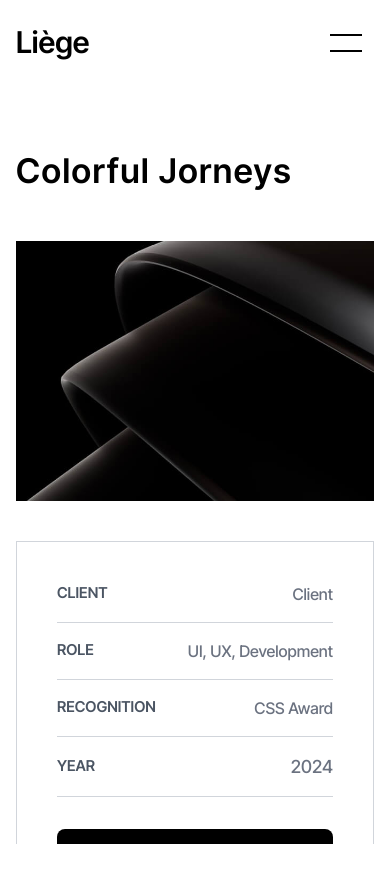
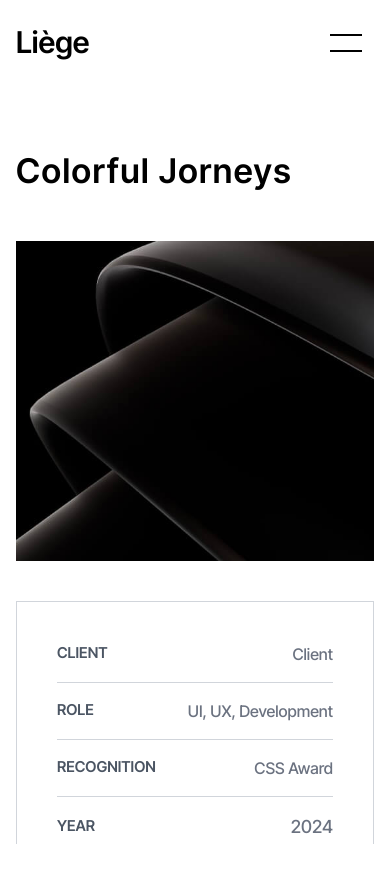
Before and after one commit to skupta12/Marketing-Agency, a Next.js app: page /work/colorful-jorneys in a window 390 px wide. Shown: the top 882 px of the page. Built offline with nearby package versions, Linux system fonts and the light colour scheme; a web font is replaced by a local one.

Commit message:
container issues

```diff
--- a/next.config.mjs
+++ b/next.config.mjs
@@ -5,7 +5,6 @@ const nextConfig = {
 			{
 				protocol: "http",
 				hostname: "localhost",
-				pathname: "/**"
 			},
 			{
 				protocol: "https",
--- a/package.json
+++ b/package.json
@@ -11,6 +11,7 @@
   },
   "dependencies": {
     "@heroicons/react": "^2.1.1",
+    "@plaiceholder/next": "^3.0.0",
     "@vercel/postgres": "^0.7.2",
     "aos": "^2.3.4",
     "clsx": "^2.1.0",
--- a/src/app/post/post.tsx
+++ b/src/app/post/post.tsx
@@ -1,6 +1,5 @@
 import React from "react";
 import Link from "next/link";
-import Image from "next/image";
 import { fetchFilteredBlogs } from "@/lib/data";
 import BlurImage from "@/components/BlurImage";
 
@@ -45,6 +44,7 @@ export default async function Post({
                 quality={100}
                 loading="eager"
                 priority
+                placeholder="blur"
                 sizes="(min-width: 1440px) 381px, (min-width: 1040px)
                 calc(27.89vw - 15px), (min-width: 780px) calc(50vw - 70px),
                 (min-width: 380px) calc(100vw - 32px), calc(33.33vw + 208px)"
--- a/src/app/work/[url]/page.tsx
+++ b/src/app/work/[url]/page.tsx
@@ -3,9 +3,9 @@ import { BlackButton } from "@/components/Button";
 import MaxWidthWrapper from "@/components/MaxWidthWrapper";
 import { portfolio } from "@/lib/placeholder-data";
 import styles from "@/style";
-import Image from "next/image";
 import TextInfo from "../textInfo";
 import CTA from "@/sections/CTA";
+import BlurImage from "@/components/BlurImage";
 
 export default function Page({ params }: { params: { url: string } }) {
 
@@ -28,16 +28,15 @@ export default function Page({ params }: { params: { url: string } }) {
         </div>
         <div className="grid grid-cols-12 sm:gap-x-10 gap-x-5 gap-y-10 items-center">
           <div className="lg:col-span-7 col-span-12">
-            <div className="relative overflow-hidden sm:h-[478px] h-[260px]">
-              <Image
-              className="object-cover"
-              fill
-              src={src}
-              sizes="(min-width: 1440px) 683px, (min-width: 1040px) 48.95vw, (min-width: 780px) calc(100vw - 112px), calc(100vw - 32px)"
-              alt="work image details"
-              loading="eager"
-              // priority
-              />
+            <div className="relative overflow-hidden sm:h-[478px] h-[320px]">
+              <BlurImage
+                fill
+                src={src}
+                sizes="(min-width: 1320px) 683px, (min-width: 1040px) 48.95vw, (min-width: 780px) calc(100vw - 112px), calc(100vw - 32px)"
+                alt="work image details"
+                loading="eager"
+                priority
+               />
             </div>
           </div>
           <div className="lg:col-span-5 col-span-12 flex flex-col h-full justify-center border border-gray-300">
--- a/src/components/BlurImage.tsx
+++ b/src/components/BlurImage.tsx
@@ -38,7 +38,7 @@ const BlurImage = ({
           : "scale-100 blur-0 grayscale-0"
       }`}
       fill={fill}
-      onLoadingComplete={() => setIsLoading(false)}
+      onLoad={() => setIsLoading(false)}
       alt={alt}
       quality={quality}
       loading={loading}
--- a/src/sections/Trust.tsx
+++ b/src/sections/Trust.tsx
@@ -2,7 +2,7 @@ import Image from "next/image";
 import { trust } from "@/lib/placeholder-data";
 import Button from "../components/Button";
 import MaxWidthWrapper from "../components/MaxWidthWrapper";
-import style from "../style"
+import style from "@/style";
 
 const Trust = () => {
   return (
```
Also changed, not shown: src/lib/generateBase64Url.ts (added, +11 -0 lines), src/components/placeholder/blur.tsx (added), 1 other file (tests, documents, lock files or other folders).
